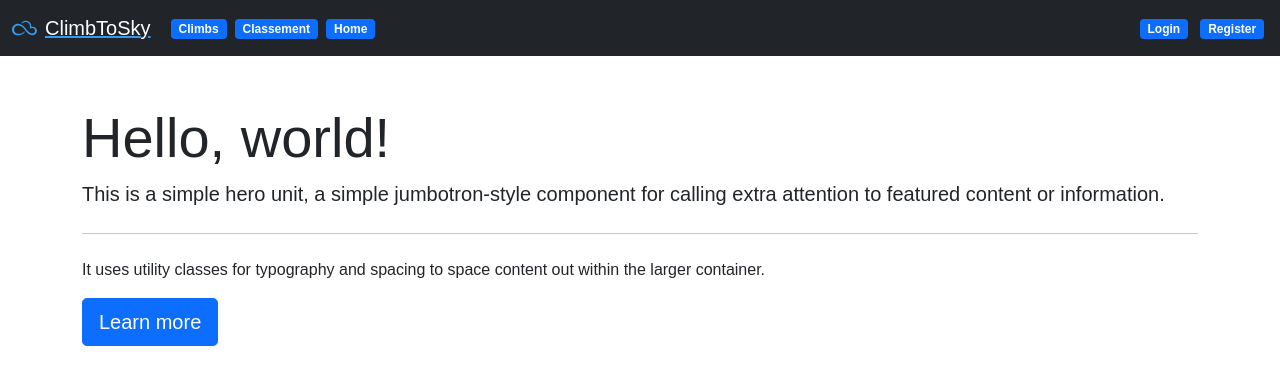
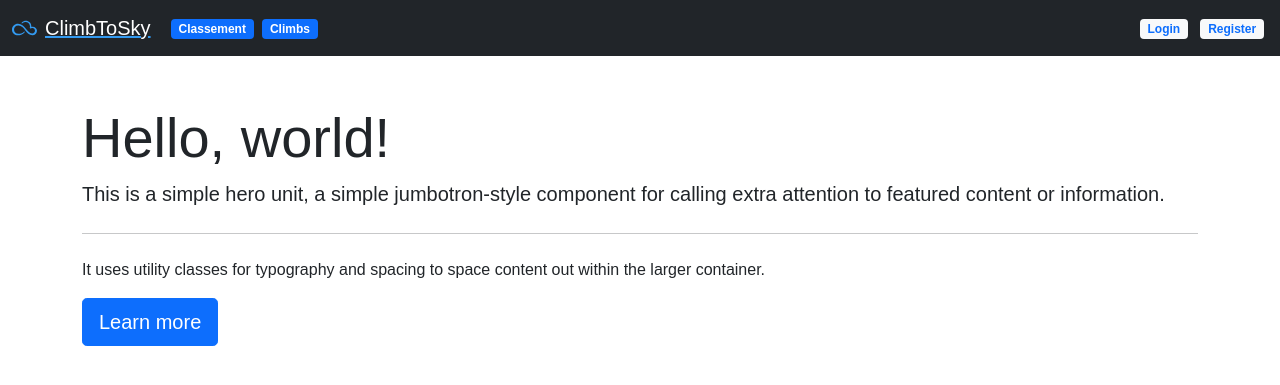
Before and after one commit to QuentinMlt/Symfony, a Symfony app: template templates/home/index.html.twig in a window 1280 px wide. Shown: the top 385 px of the page. Run offline with Twig, Linux system fonts and the light colour scheme; the template is opened without the code that fills it, so the values that code supplies are empty; some libraries are stand-ins or nearby versions.

Commit message:
login register navbar

```diff
--- a/src/Controller/ConnectionController.php
+++ b/src/Controller/ConnectionController.php
@@ -18,7 +18,7 @@ class ConnectionController extends AbstractController
     #[Route('/register', name: 'register')]
     public function register(): Response
     {
-        return $this->render('conntection/register.html.twig', [
+        return $this->render('connection/register.html.twig', [
             'controller_name' => 'ConnectionController',
         ]);
     }
--- a/src/Controller/HomeController.php
+++ b/src/Controller/HomeController.php
@@ -8,7 +8,7 @@ use Symfony\Component\Routing\Annotation\Route;
 
 class HomeController extends AbstractController
 {
-    #[Route('/home', name: 'home')]
+    #[Route('/', name: 'home')]
     public function index(): Response
     {
         return $this->render('home/index.html.twig', [
--- a/templates/base.html.twig
+++ b/templates/base.html.twig
@@ -27,7 +27,7 @@
     <div class="container-fluid">
         <div class="d-flex align-items-center">
                     <i class="fab fa-skyatlas me-2" style="color: #339af0; font-size: 20px;"></i>
-                    <a class="navbar-brand" href="#" style="text-decoration: underline; text-decoration-color: #339af0;"> ClimbToSky</a>
+                    <a class="navbar-brand" href="/" style="text-decoration: underline; text-decoration-color: #339af0;"> ClimbToSky</a>
 
         </div>
         <button class="navbar-toggler" type="button" data-bs-toggle="collapse" data-bs-target="#navbarText" aria-controls="navbarText" aria-expanded="false" aria-label="Toggle navigation">
@@ -36,18 +36,15 @@
         <div class="collapse navbar-collapse" id="navbarText">
         <ul class="navbar-nav me-auto mb-2 mb-lg-0">
             <li class="nav-item">
-            <a class="nav-link active badge bg-primary rounded mx-1" aria-current="page" href="#">Climbs</a>
+            <a class="nav-link active badge bg-primary rounded mx-1" aria-current="page" href="/rank">Classement</a>
             </li>
             <li class="nav-item">
-            <a class="nav-link active badge bg-primary rounded mx-1" aria-current="page" href="#">Classement</a>
-            </li>
-            <li class="nav-item">
-            <a class="nav-link active badge bg-primary rounded mx-1" aria-current="page" href="#">Home</a>
+            <a class="nav-link active badge bg-primary rounded mx-1" aria-current="page" href="/listClimb">Climbs</a>
             </li>
         </ul>
         <span class="navbar-text">
-            <a class="nav-link active badge bg-primary rounded mx-1" aria-current="page" href="#">Login</a>
-            <a class="nav-link active badge bg-primary rounded mx-1" aria-current="page" href="#">Register</a>
+            <a class="nav-link active badge bg-light rounded mx-1 text-primary" aria-current="page" href="/login">Login</a>
+            <a class="nav-link active badge bg-light rounded mx-1 text-primary" aria-current="page" href="/register">Register</a>
         </span>
         </div>
     </div>
```
